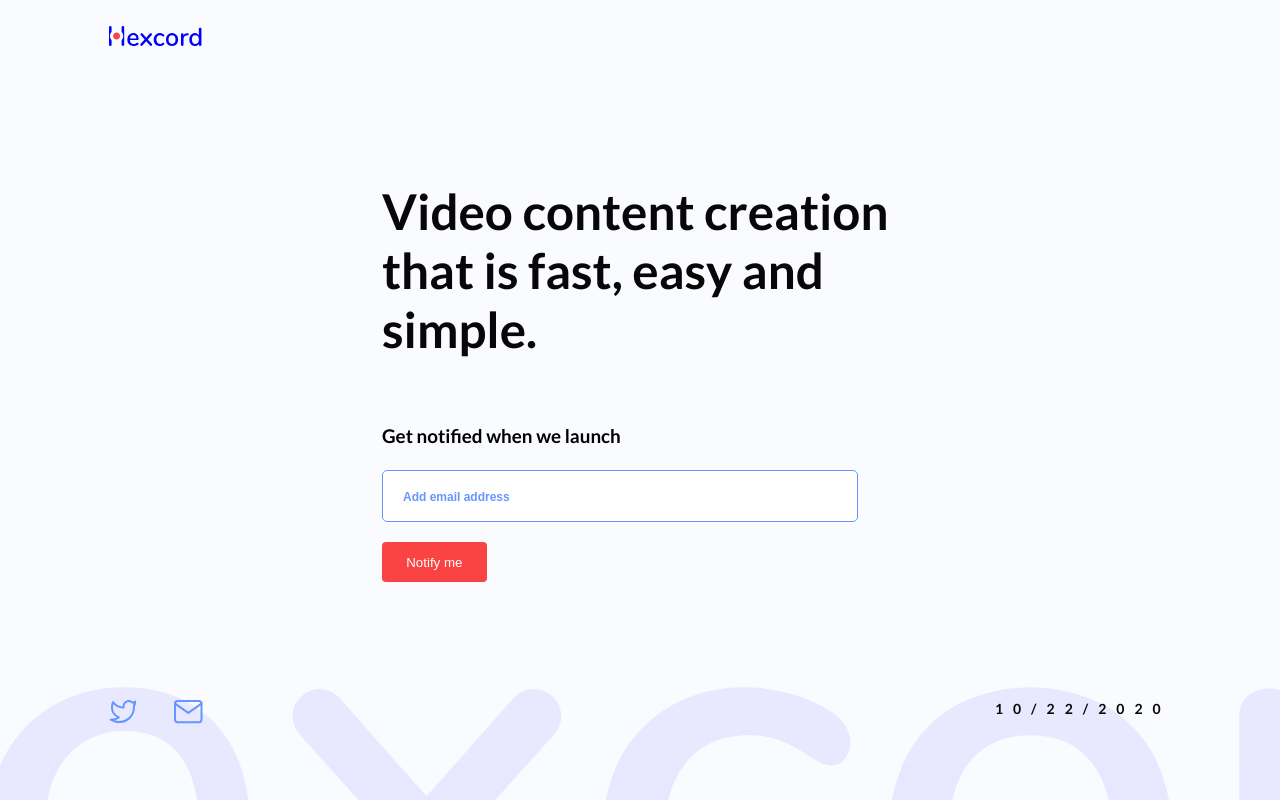
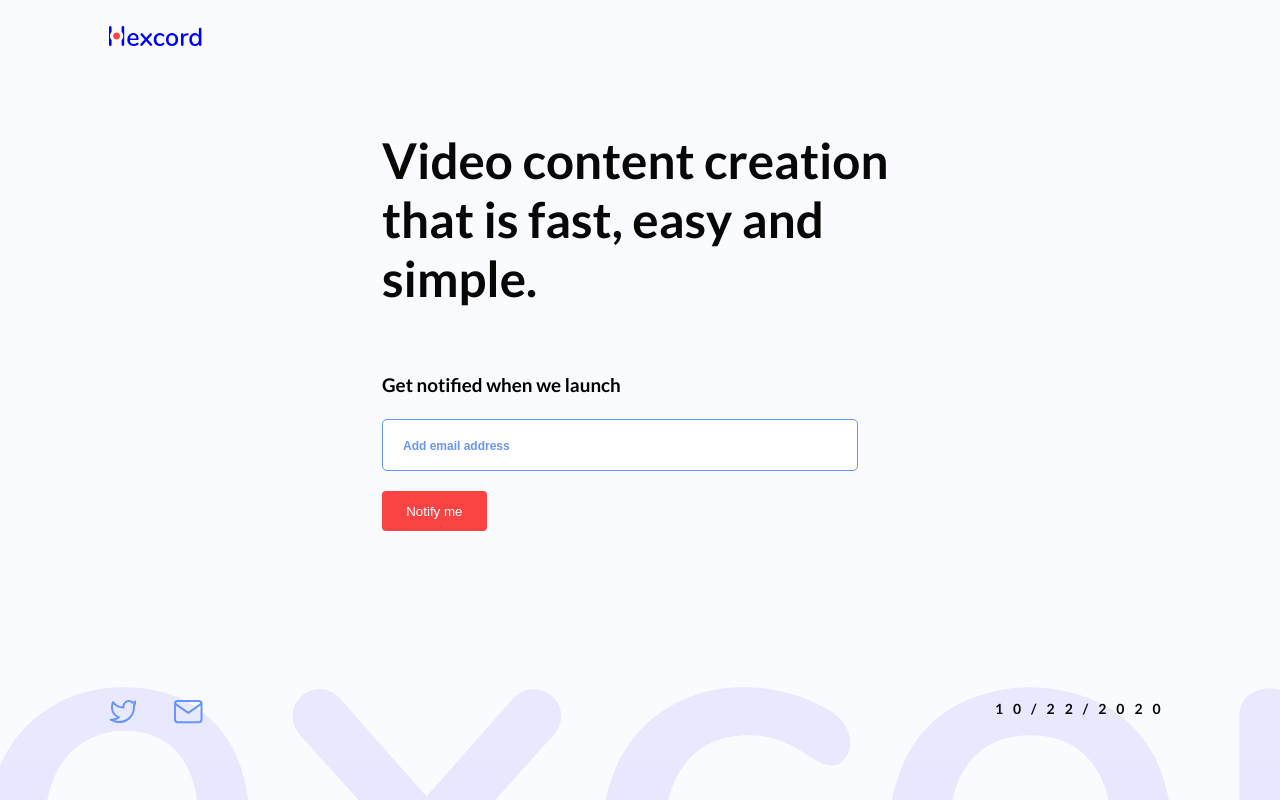
Before and after one commit to grantfayvor/hexcord-website, a React (Create React App) app: page / in a window 1280 px wide. Built offline with nearby package versions, Linux system fonts and the light colour scheme.

Commit message:
switch to rem for font-size

```diff
--- a/src/index.css
+++ b/src/index.css
@@ -1,3 +1,7 @@
+html {
+  font-size: 16px;
+}
+
 body {
   margin: 0;
   font-family: Lato, -apple-system, BlinkMacSystemFont, 'Segoe UI', 'Roboto', 'Oxygen', 'Ubuntu', 'Cantarell', 'Fira Sans', 'Droid Sans', 'Helvetica Neue', sans-serif;
@@ -16,7 +20,7 @@ button {
 }
 
 .main__container {
-  margin: 8% 8.54% 0;
+  margin: 4% 8.54% 0;
 }
 
 .main__header {
@@ -32,14 +36,14 @@ button {
 }
 
 .coming__soon {
-  width: 516px;
+  width: 32.25rem;
   margin: auto;
 }
 
 .coming__soon__heading {
   font-weight: bold;
-  font-size: 49.3201px;
-  line-height: 59px;
+  font-size: 3.08250625rem;
+  line-height: 3.6875rem;
   color: #080708;
 }
 
@@ -166,3 +170,9 @@ button {
   color: #080708;
   float: right;
 }
+
+@media (min-width: 1800px) {
+  html {
+    font-size: 24px;
+  }
+}
```
